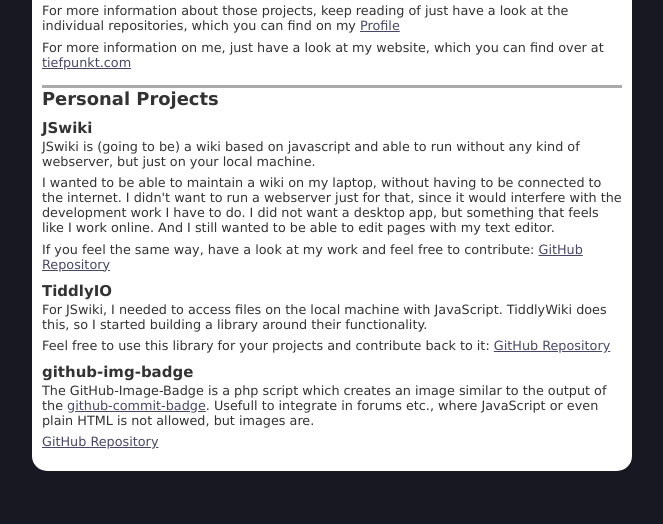
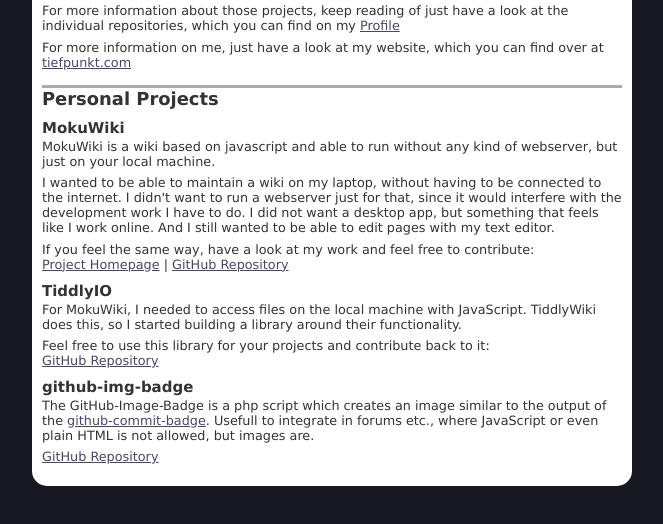
Before and after one commit to tiefpunkt/tiefpunkt.github.com, a plain HTML site: page index.html in a window 1280 px wide. Shown: the part 134-658 px from the top of the page, without its empty margins (308-971 px from the left). Drawn offline with Linux system fonts and the light colour scheme.

Commit message:
JSwiki -> MokuWiki

```diff
--- a/index.html
+++ b/index.html
@@ -17,14 +17,14 @@
 
 		<h2>Personal Projects</h2>
 
-		<h3>JSwiki</h3>
-		<p>JSwiki is (going to be) a wiki based on javascript and able to run without any kind of webserver, but just on your local machine.</p>
+		<h3>MokuWiki</h3>
+		<p>MokuWiki is a wiki based on javascript and able to run without any kind of webserver, but just on your local machine.</p>
 		<p>I wanted to be able to maintain a wiki on my laptop, without having to be connected to the internet. I didn't want to run a webserver just for that, since it would interfere with the development work I have to do. I did not want a desktop app, but something that feels like I work online. And I still wanted to be able to edit pages with my text editor.</p>
-		<p>If you feel the same way, have a look at my work and feel free to contribute: <a href="https://github.com/tiefpunkt/JSwiki">GitHub Repository</a></p>
+		<p>If you feel the same way, have a look at my work and feel free to contribute:<br /> <a href="http://tiefpunkt.github.com/MokuWiki">Project Homepage</a> | <a href="https://github.com/tiefpunkt/MokuWiki">GitHub Repository</a></p>
 
 		<h3>TiddlyIO</h3>
-		<p>For JSwiki, I needed to access files on the local machine with JavaScript. TiddlyWiki does this, so I started building a library around their functionality.</p>
-		<p>Feel free to use this library for your projects and contribute back to it: <a href="https://github.com/tiefpunkt/tiddlyIO">GitHub Repository</a></p>
+		<p>For MokuWiki, I needed to access files on the local machine with JavaScript. TiddlyWiki does this, so I started building a library around their functionality.</p>
+		<p>Feel free to use this library for your projects and contribute back to it:<br /> <a href="https://github.com/tiefpunkt/tiddlyIO">GitHub Repository</a></p>
 
 		<h3>github-img-badge</h3>
 		<p>The GitHub-Image-Badge is a php script which creates an image similar to the output of the <a href="https://github.com/heipei/github-commit-badge">github-commit-badge</a>. Usefull to integrate in forums etc., where JavaScript or even plain HTML is not allowed, but images are.</p>
```
